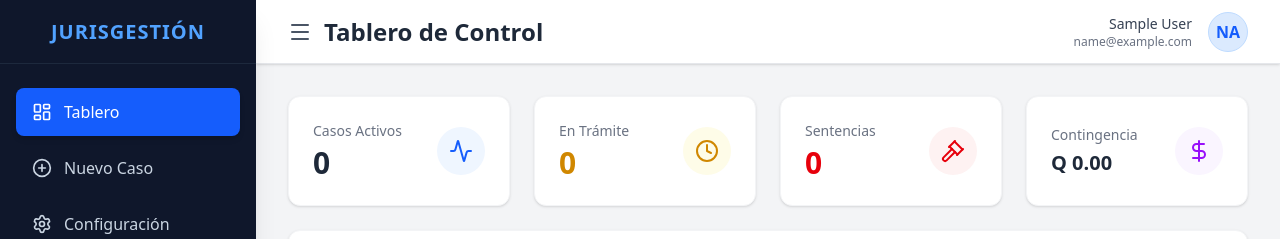
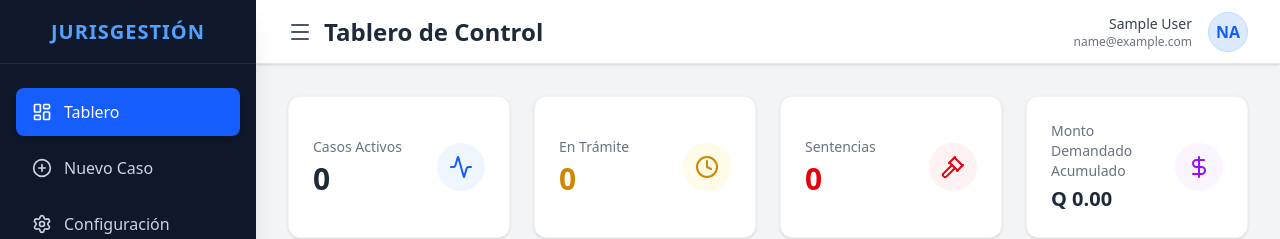
Before and after one commit to bsosaGG/Eco, a Vue app in the folder juridica-app/: page /juridica/dashboard in a window 1280 px wide. Shown: the top 239 px of the page. Built offline with nearby package versions, Linux system fonts and the light colour scheme; no server answers; sample sign-in values are in the browser's storage.

Commit message:
fix: contingencia

```diff
--- a/juridica-app/src/views/CaseDetail.vue
+++ b/juridica-app/src/views/CaseDetail.vue
@@ -394,7 +394,7 @@
                             <!-- Card 3 (Enhanced) -->
                             <div class="bg-white p-6 rounded-xl shadow-sm border border-emerald-100 bg-emerald-50/30">
                                 <span
-                                    class="text-emerald-700 text-xs uppercase tracking-wider font-bold">Contingencia</span>
+                                    class="text-emerald-700 text-xs uppercase tracking-wider font-bold">Monto Demandado</span>
                                 <p v-if="!editing" class="text-3xl font-bold text-emerald-700 mt-2">Q{{
                                     formatMoney(juicio.monto_estimado) }}</p>
                                 <input v-else v-model="editForm.monto_estimado" type="number"
--- a/juridica-app/src/views/Dashboard.vue
+++ b/juridica-app/src/views/Dashboard.vue
@@ -36,7 +36,7 @@
             <div
                 class="bg-white rounded-xl shadow-sm p-4 md:p-6 border border-gray-100 flex items-center justify-between">
                 <div>
-                    <p class="text-sm font-medium text-gray-500">Contingencia</p>
+                    <p class="text-sm font-medium text-gray-500">Monto Demandado Acumulado</p>
                     <p class="text-lg md:text-xl font-bold text-gray-800 mt-1">{{ formatMoney(stats.contingencia_total)
                     }}</p>
                 </div>
```
